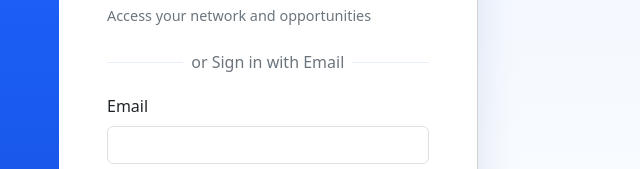
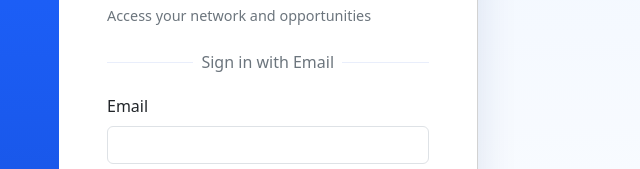
Before and after one commit to bishwa2005/project, a plain HTML site: page public/login.html in a window 1280 px wide. Shown: the part 207-376 px from the top of the page, 581-1221 px from the left. Drawn offline with nearby package versions, Linux system fonts and the light colour scheme.

Commit message:
register

```diff
--- a/public/login.html
+++ b/public/login.html
@@ -159,7 +159,7 @@
 
 
 
-<div class="or-separator">or Sign in with Email</div>
+<div class="or-separator">Sign in with Email</div>
 
                             <form id="login-form">
                                 <div class="mb-3">
```
